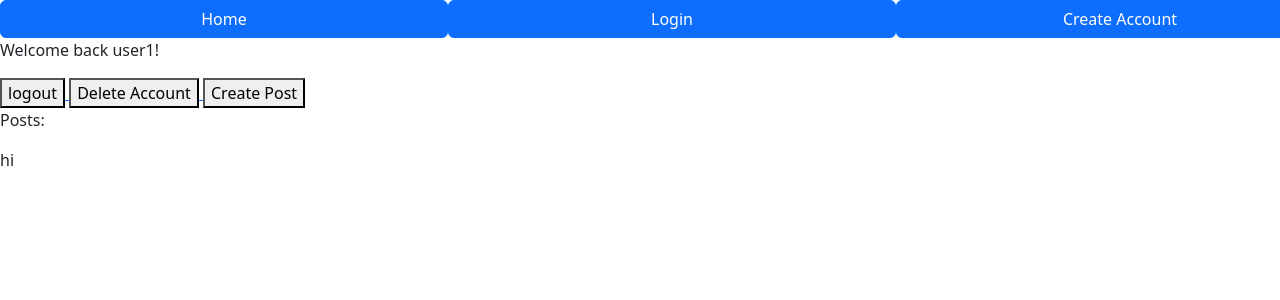
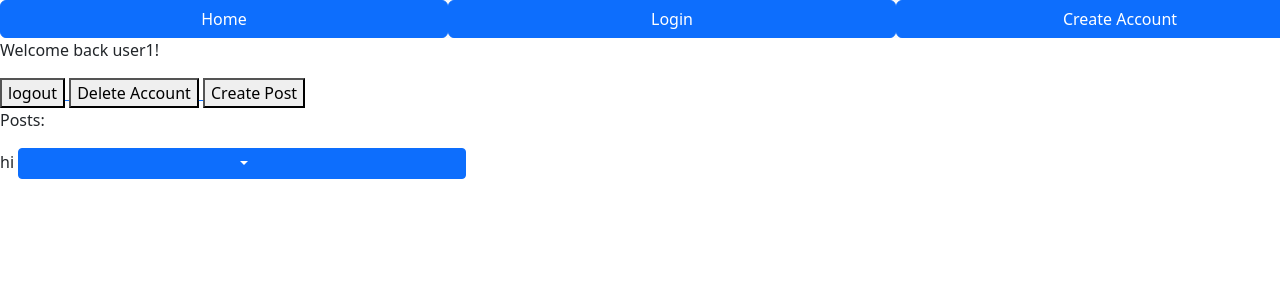
Before and after one commit to hfcphoenix/CMPE131Project, a Flask app: page /homepage in a window 1280 px wide; the page is wider, and only the part inside the window is pictured. Shown: the top 300 px of that part. Run offline with Flask 2, Linux system fonts and the light colour scheme; a user stored in the database is signed in; data comes from the database, SQL or seed files in the repository; both versions use the stored data as it was after the commit.

Commit message:
added front end functionality with a dropdown menu for deleting a post, but the size of the dropdown menu needs to be fixed

```diff
--- a/app/templates/homepage.html
+++ b/app/templates/homepage.html
@@ -14,6 +14,18 @@
 <p>Posts:</p>
 {% for post in posts %}
 {{ post.text }}
+<div class="btn-group">
+    <button
+        type = "button"
+        class="btn btn-sm btn-primary dropdown-toggle"
+        data-bs-toggle="dropdown">
+    </button>
+    <ul class ="dropdown-menu">
+        <li><a href="/delete_post/{{post.id}}" class ="dropdown-item">Delete Post</a>
+        </li>
+    </ul>
+</div>
+<p></p>
 {% endfor %}
 
 {% endblock %}
```
Also changed, not shown: app/app.db.
